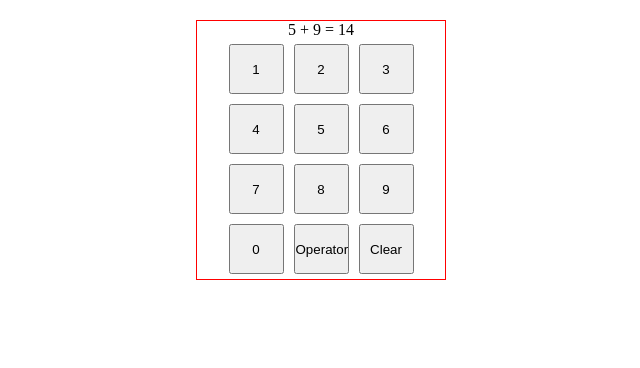
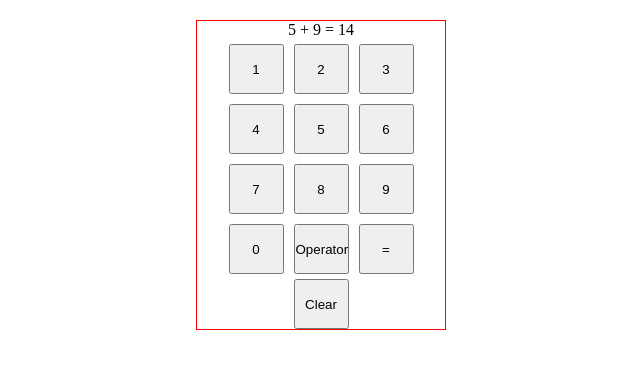
Before and after one commit to usman3261/Project-Calculator, a plain HTML site: page index.html in a window 1280 px wide. Shown: the whole page, without its empty margins (319-959 px from the left). Drawn offline with Linux system fonts and the light colour scheme.

Commit message:
add button '='

```diff
--- a/index.html
+++ b/index.html
@@ -28,9 +28,10 @@
         <div class="threeXthree">
         <button>0</button>
         <button>Operator</button>
-        <button>Clear</button>
+        <button>=</button>
+        </div>
 
-        </div>
+        <button id="clear">Clear</button>
     </div>
 </body>
 </html>
--- a/styles.css
+++ b/styles.css
@@ -31,3 +31,6 @@ button{
     height:50px;
     width: 55px;
 }
+#clear{
+    align-self:center;
+}
```
